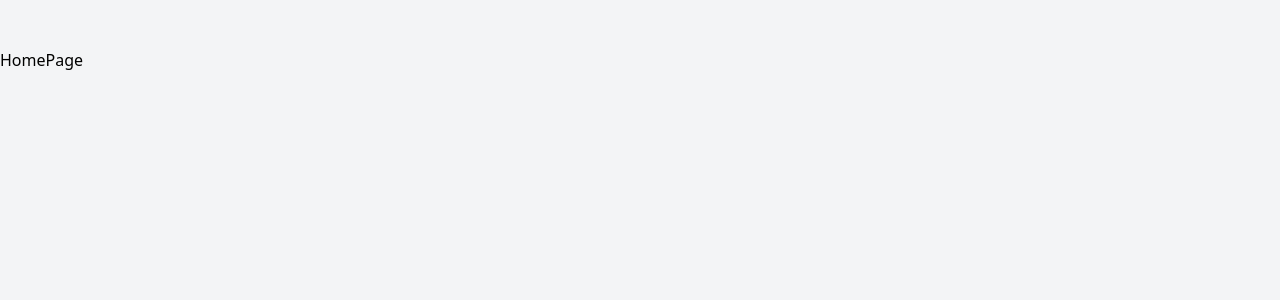
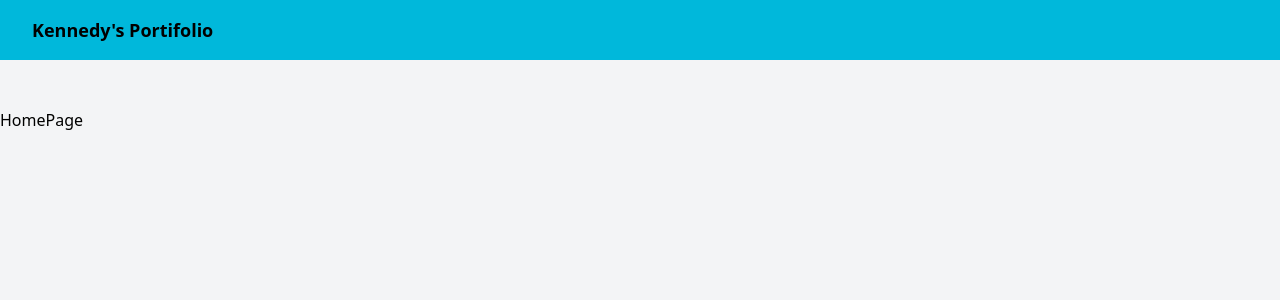
Before and after one commit to Kennedy-Miyake/mini-portifolio, a Vue app in the folder mini-portifolio/: page / in a window 1280 px wide. Shown: the top 300 px of the page. Built offline with nearby package versions, Linux system fonts and the light colour scheme.

Commit message:
feat: added base Navbar

```diff
--- a/mini-portifolio/src/App.vue
+++ b/mini-portifolio/src/App.vue
@@ -1,7 +1,9 @@
 <script setup>
+  import Navbar from './components/NavbarComponent.vue'
 </script>
 <template>
   <div class="flex-flex-col min-h-screen bg-gray-100">
+    <Navbar />
     <div class="main container mx-auto px-4 py-6"></div>
     <div class="main">
       <router-view></router-view>
--- /dev/null
+++ b/mini-portifolio/src/components/NavbarComponent.vue
@@ -0,0 +1,5 @@
+<template>
+    <nav class="bg-cyan-500 text-black py-4 px-8 flex justify-between-items-center">
+        <h1 class="font-bold text-lg">Kennedy's Portifolio</h1>
+    </nav>
+</template>
```
